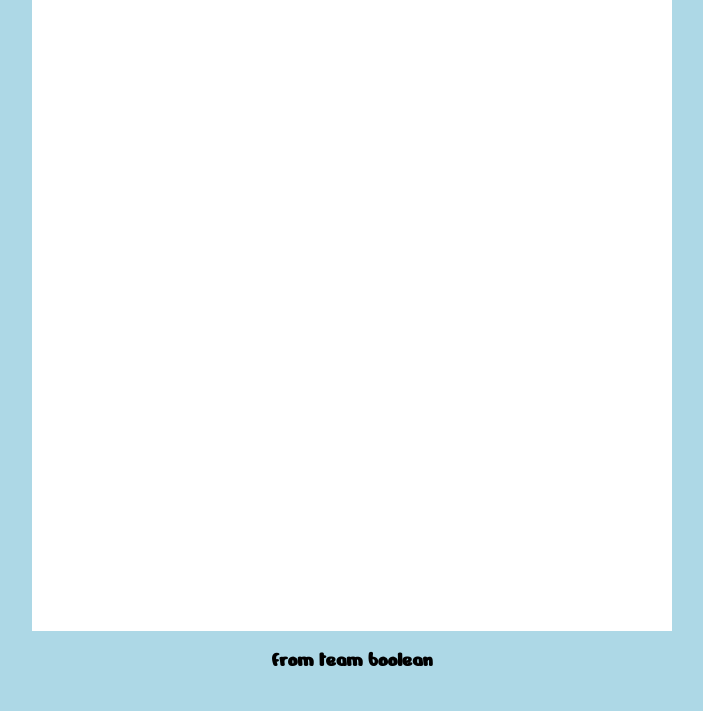
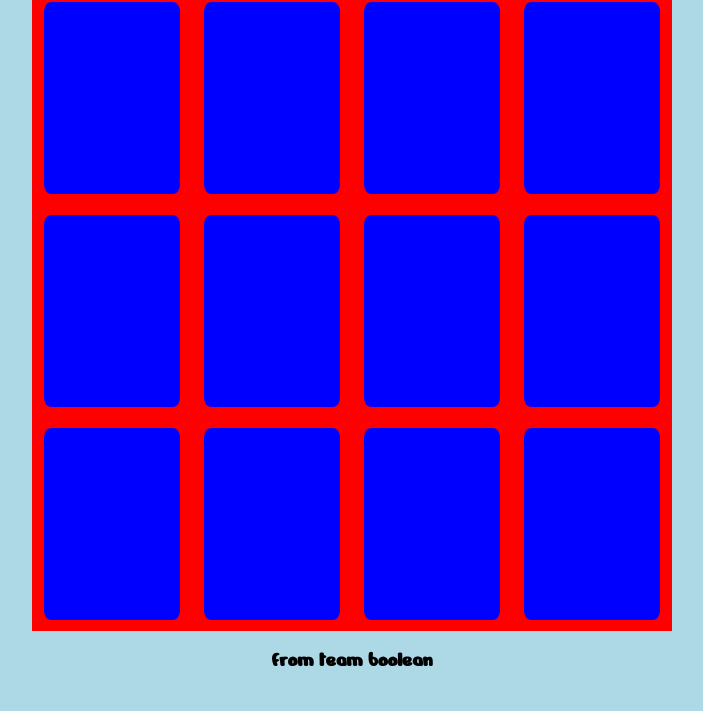
Before and after one commit to TommasoBorsatti/html-css-memory, a plain HTML site: page index.html in a window 1280 px wide. Shown: the part 89-800 px from the top of the page, without its empty margins (288-991 px from the left). Drawn offline with Linux system fonts and the light colour scheme.

Commit message:
Creazione modello layout carte su 3 righe e 4 colonne - uso di float

```diff
--- a/css/style.css
+++ b/css/style.css
@@ -23,6 +23,29 @@ main .main-container {
   background-color: #fff;
 }
 
+.main-container .row{
+  height: calc(100% / 3);
+
+}
+
+.main-container .card-box{
+  float: left;
+  width: calc(100% / 4 );
+  height: 100%;
+  background-color: red;
+}
+
+.card{
+  position: relative;
+  top: 5%;
+  border-radius: 5%;
+  background-color: blue;
+  height: 90%;
+  width: 85%;
+  margin:auto;
+
+}
+
 footer{
   height: 10vh;
   text-align: center;
--- a/index.html
+++ b/index.html
@@ -12,7 +12,6 @@
     <!-- header con titolo grande -->
     <header>
       <h1>MEMORY GAME</h1>
-
     </header>
     <!-- /header con titolo grande -->
 
@@ -22,6 +21,56 @@
       <!-- contenitore principale delle card centrato orizzontalmente -->
       <div class="main-container">
 
+        <!-- prima riga di carte -->
+        <div class="row">
+          <div class="card-box">
+            <div class="card"></div>
+          </div>
+          <div class="card-box">
+            <div class="card"></div>
+          </div>
+          <div class="card-box">
+            <div class="card"></div>
+          </div>
+          <div class="card-box">
+            <div class="card"></div>
+          </div>
+        </div>
+        <!--/ prima riga di carte -->
+
+        <!-- seconda riga di carte -->
+        <div class="row">
+          <div class="card-box">
+            <div class="card"></div>
+          </div>
+          <div class="card-box">
+            <div class="card"></div>
+          </div>
+          <div class="card-box">
+            <div class="card"></div>
+          </div>
+          <div class="card-box">
+            <div class="card"></div>
+          </div>
+        </div>
+        <!-- /seconda riga di carte -->
+
+        <!-- terza riga di carte -->
+          <div class="row">
+            <div class="card-box">
+              <div class="card"></div>
+            </div>
+            <div class="card-box">
+              <div class="card"></div>
+            </div>
+            <div class="card-box">
+              <div class="card"></div>
+            </div>
+            <div class="card-box">
+              <div class="card"></div>
+            </div>
+          </div>
+        <!-- /terza riga di carte -->
 
       </div>
       <!-- /contenitore principale delle card centrato orizzontalmente -->
```
